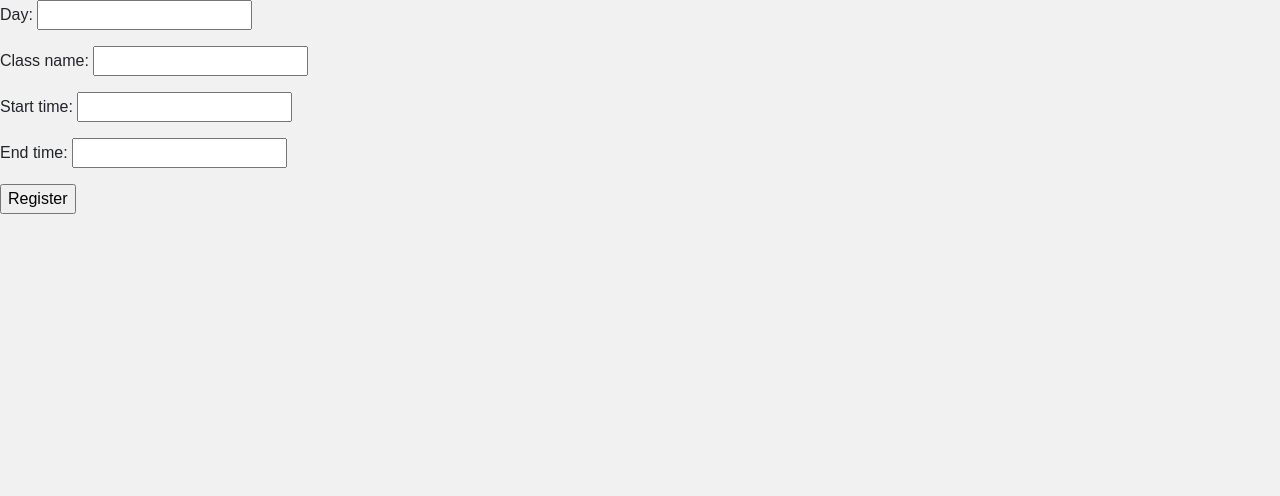
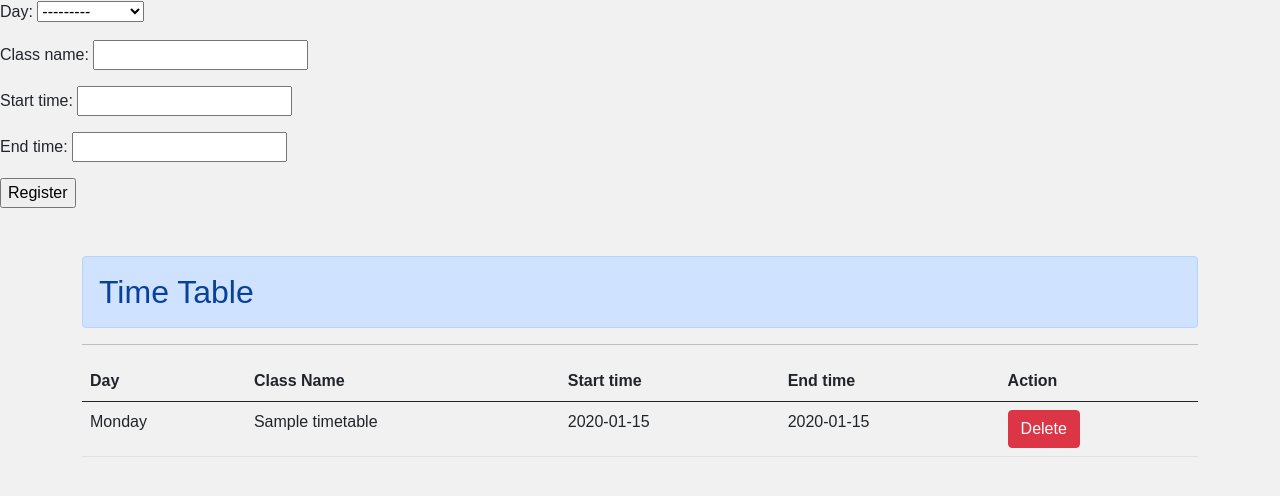
Before and after one commit to Ramadas-Kamat/student-portal, a Django app: page /timetable in a window 1280 px wide. Shown: the part 56-552 px from the top of the page. Run offline with Django 3.2, Linux system fonts and the light colour scheme; a user stored in the database is signed in; data comes from the database, SQL or seed files in the repository; tables that the repository leaves empty hold one stand-in row (values such as "Sample post").

Commit message:
Updated auto.py and used decorator in views.py

```diff
--- a/Stdportal/urls.py
+++ b/Stdportal/urls.py
@@ -25,5 +25,6 @@ urlpatterns = [
     path('logout', views.user_logout, name = 'logout'),
     path('automate', views.automate, name = 'automate'),
     path('timetable', views.timetable, name = 'timetable'),
+    path('deletettdata/<int:id>', views.deletettdata, name = 'deletettdata'),
     path('autoregister', views.autoregister, name = 'automate register'),
 ]
--- a/register/forms.py
+++ b/register/forms.py
@@ -23,4 +23,4 @@ class TimeTableForm(forms.ModelForm):
 class AutomateForm(forms.ModelForm):
     class Meta():
         model = AutomateRegister
-        fields = ('msteam_gmail_id','msteam_password','msteam_organisation_name','discord_webhooklink',)
+        fields = ('msteamgmailid','msteampassword','msteamorganisationname','discordwebhooklink',)
--- a/register/models.py
+++ b/register/models.py
@@ -2,6 +2,15 @@ from django.db import models
 from django.contrib.auth.models import User
 
 # Create your models here.
+days = (
+    ("Monday", "Monday"),
+    ("Tuesday", "Tuesday"),
+    ("Wednesday", "Wednesday"),
+    ("Thurday", "Thursday"),
+    ("Friday", "Friday"),
+    ("Saturday", "Saturday"),
+    ("Sunday", "Sunday"),
+)
 
 class Student(models.Model):
     user = models.ForeignKey(User, on_delete = models.CASCADE)
@@ -11,14 +20,14 @@ class Student(models.Model):
 
 class TimeTable(models.Model):
     user = models.ForeignKey(User, on_delete = models.CASCADE)
-    day = models.CharField(max_length = 20)
+    day = models.CharField(max_length = 20, choices = days)
     class_name = models.CharField(max_length = 20)
     start_time = models.CharField(max_length = 20)
     end_time = models.CharField(max_length = 20)
 
 class AutomateRegister(models.Model):
     user = models.ForeignKey(User, on_delete = models.CASCADE)
-    msteam_gmail_id = models.EmailField()
-    msteam_password = models.CharField(max_length = 50)
-    msteam_organisation_name = models.CharField(max_length = 50)
-    discord_webhooklink = models.CharField(max_length = 500)
+    msteamgmailid = models.EmailField()
+    msteampassword = models.CharField(max_length = 50)
+    msteamorganisationname = models.CharField(max_length = 50)
+    discordwebhooklink = models.CharField(max_length = 500)
--- a/register/views.py
+++ b/register/views.py
@@ -6,7 +6,8 @@ from django.contrib.auth import authenticate, login, logout
 from django.http import HttpResponseRedirect, HttpResponse
 from django.urls import reverse
 from django.contrib.auth.decorators import login_required                   #view required to user to logged in this decorator is used
-
+import auto
+from datetime import datetime
 
 # Create your views here.
 
@@ -55,24 +56,59 @@ def user_login(request):
     else:
         return render(request, 'login.html')
 
+@login_required(login_url = "/login")
 def automate(request):
-    return HttpResponseRedirect('/')
+    if TimeTable.objects.filter(user = request.user).exists() and AutomateRegister.objects.filter(user = request.user):
+        msteam = get_object_or_404(AutomateRegister, user = request.user)
+        email = msteam.msteamgmailid
+        password = msteam.msteampassword
+        webhooklink = msteam.discordwebhooklink
+        orgname = msteam.msteamorganisationname
+        day = datetime.today().strftime("%A")
+        timetable = TimeTable.objects.filter(user = request.user, day = day)
+        auto.bot(email, password, webhooklink, orgname, timetable)
+        return HttpResponseRedirect('/')
 
+    elif not (TimeTable.objects.filter(user = request.user).exists() or AutomateRegister.objects.filter(user = request.user).exists()):
+        return HttpResponse("Register TimeTable and MicroSoft teams details")
+
+    elif not TimeTable.objects.filter(user = request.user).exists():
+        return HttpResponse("Register TimeTable")
+
+    elif not AutomateRegister.objects.filter(user = request.user).exists():
+        return HttpResponse("Register MicroSoft teams details")
+
+
+@login_required(login_url = "/login")
 def autoregister(request):
     user = get_object_or_404(User, username = request.user)
     if request.method == "POST":
-        autoform = AutomateForm(request.POST)
-        if autoform.is_valid():
-            automate = autoform.save(commit = False)
-            automate.user = user
-            automate.save()
-        return HttpResponseRedirect('/')
+        if AutomateRegister.objects.filter(user = request.user).exists():
+            instance = get_object_or_404(AutomateRegister, user = request.user)
+            autoform = AutomateForm(request.POST, instance = instance)
+            if autoform.is_valid():
+                automate = autoform.save(commit = False)
+                automate.user = user
+                automate.save()
+            return HttpResponseRedirect('/')
+        else:
+            autoform = AutomateForm(request.POST)
+            if autoform.is_valid():
+                automate = autoform.save(commit = False)
+                automate.user = user
+                automate.save()
+            return HttpResponseRedirect('/')
 
     else:
-        form = AutomateForm()
-        return render(request, 'autoregister.html', {'form': form})
+        if AutomateRegister.objects.filter(user = request.user).exists():
+            instance = get_object_or_404(AutomateRegister, user = request.user)
+            form = AutomateForm(instance = instance)
+            return render(request, 'autoregister.html', {'form': form})
+        else:
+            form = AutomateForm()
+            return render(request, 'autoregister.html', {'form': form})
 
-
+@login_required(login_url = "/login")
 def timetable(request):
     user = get_object_or_404(User, username = request.user)
     if request.method == "POST":
@@ -81,8 +117,16 @@ def timetable(request):
             timetable = timetableform.save(commit = False)
             timetable.user = user
             timetable.save()
-        return HttpResponseRedirect('/timetable')
+            form = TimeTableForm()
+            timetabledata = TimeTable.objects.filter(user = request.user)
+            return render(request, 'timetableregister.html', {'form': form, 'timetabledata': timetabledata})
 
     else:
         form = TimeTableForm()
-        return render(request, 'timetableregister.html', {'form': form})
+        timetabledata = TimeTable.objects.filter(user = request.user)
+        return render(request, 'timetableregister.html', {'form': form, 'timetabledata': timetabledata})
+
+@login_required(login_url = "/login")
+def deletettdata(request, id):
+    TimeTable.objects.filter(id=id).delete()
+    return HttpResponseRedirect('/timetable')
--- /dev/null
+++ b/requirements.txt
@@ -0,0 +1,2 @@
+1. pip install selenium
+2. pip install dhooks
--- a/templates/timetableregister.html
+++ b/templates/timetableregister.html
@@ -7,4 +7,31 @@
     <input type="submit" value = "Register">
 </form>
 
+<div class="container mt-5">
+    <h2 class="alert alert-primary">Time Table</h2>
+    <hr>
+    <table class="table">
+      <thead>
+        <tr>
+          <th>Day</th>
+          <th>Class Name</th>
+          <th>Start time</th>
+          <th>End time</th>
+          <th>Action</th>
+        </tr>
+      </thead>
+      <tbody>
+        {% for u in timetabledata %}
+        <tr>
+          <td>{{u.day}}</td>
+          <td>{{u.class_name}}</td>
+          <td>{{u.start_time}}</td>
+          <td>{{u.end_time}}</td>
+          <td><a href="{% url 'deletettdata' u.id %}" class = "btn btn-danger">Delete</a></td>
+        </tr>
+      {% endfor %}
+    </tbody>
+    </table>
+  </div>
+
 {% endblock %}
```
Also changed, not shown: auto.py (added, +201 -0 lines), register/auto.py (deleted, +0 -202 lines), db.sqlite3, register/migrations/0002_auto_20201221_0003.py (added), register/migrations/0003_auto_20201221_0020.py (added), 2 other files.
